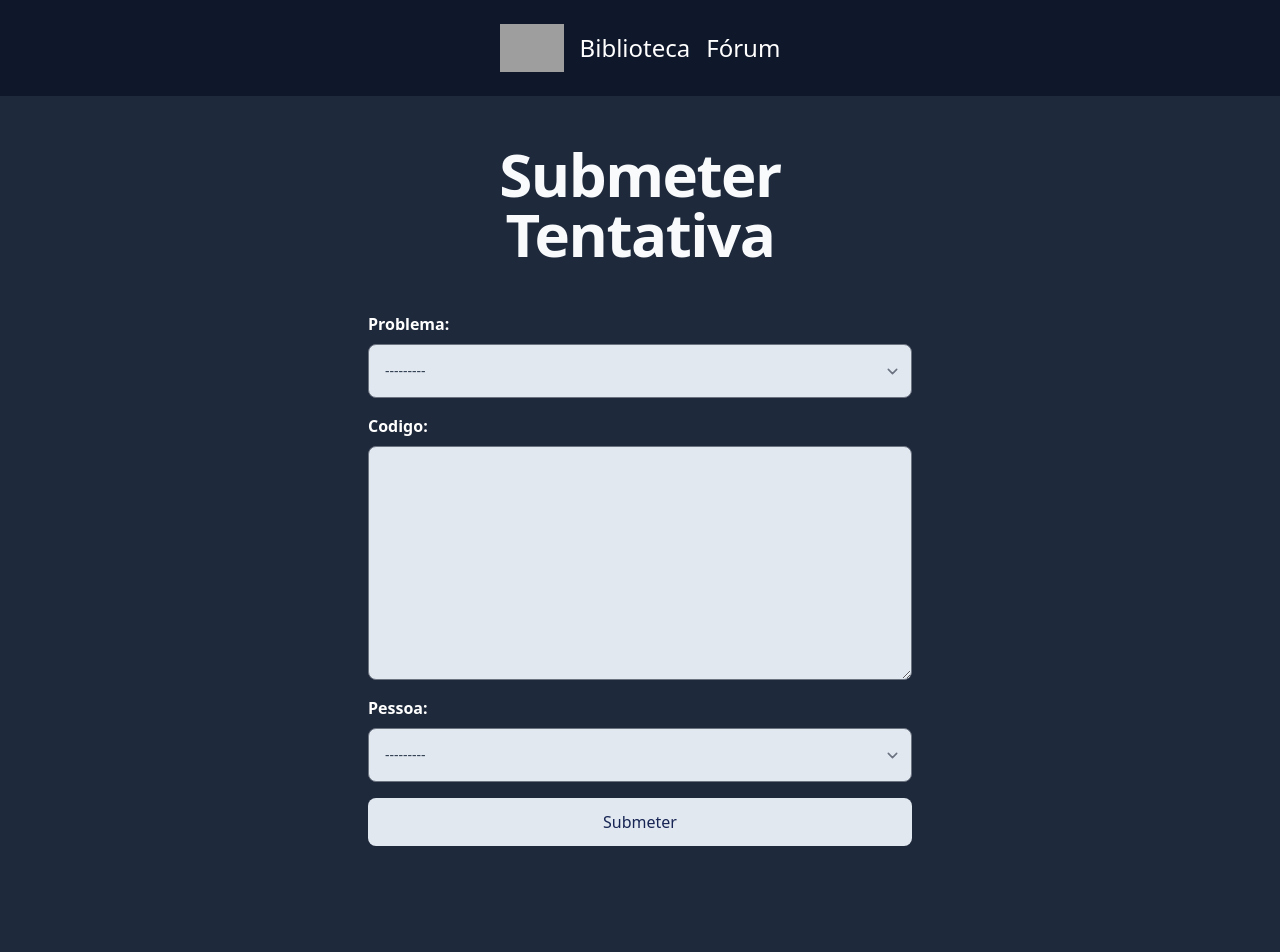
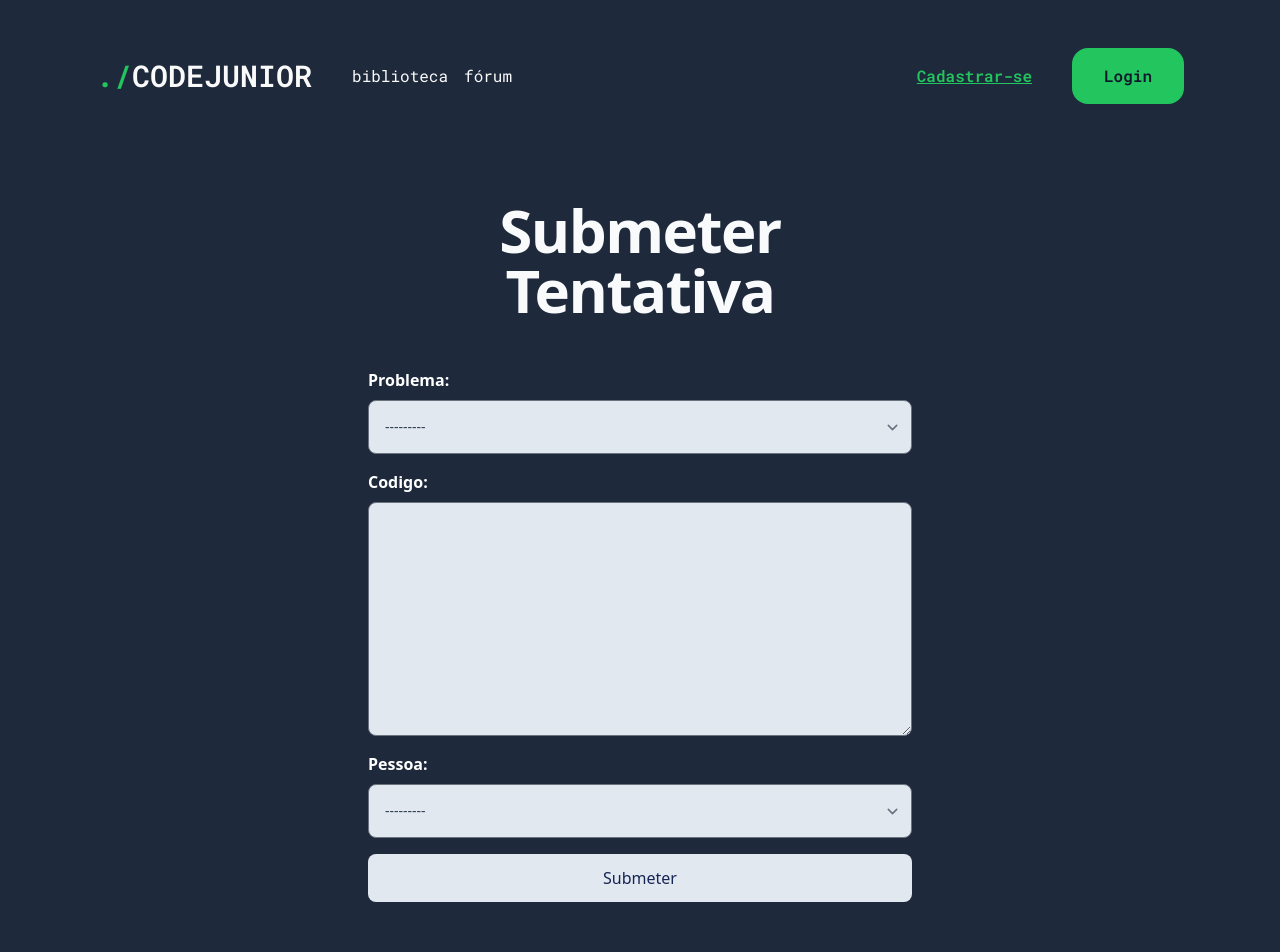
Before and after one commit to freitasanderson1/CodeJunior, a Django app: page /codejunior/tentativa/ in a window 1280 px wide. Before the commit the page ends 846 px from the top, so only its background shows below. Run offline with Django 4.2, Linux system fonts and the light colour scheme; data that the repository does not hold is empty; some libraries are stand-ins or nearby versions; grey boxes are pictures that could not be loaded.

Commit message:
feat: landingpage

```diff
--- a/codeJunior/codeJunior/urls.py
+++ b/codeJunior/codeJunior/urls.py
@@ -7,8 +7,8 @@ admin.site.index_title = 'Code Junior'
 admin.site.site_url = '/codejunior/'
 
 urlpatterns = [
+    path("codejunior/", include('desafios.urls')),
     path("codejunior/admin/", admin.site.urls),
-    path("codejunior/", include('desafios.urls')),
     path("codejunior/forum/", include('forum.urls')),
     path('summernote/', include('django_summernote.urls')),
 
--- a/codeJunior/desafios/templates/base/base.html
+++ b/codeJunior/desafios/templates/base/base.html
@@ -9,10 +9,21 @@
   <link rel="preconnect" href="https://fonts.gstatic.com" crossorigin>
   <link href="https://fonts.googleapis.com/css2?family=Fira+Sans:ital,wght@0,100;0,200;0,300;0,400;0,500;0,600;0,700;0,800;0,900;1,100;1,200;1,300;1,400;1,500;1,600;1,700;1,800;1,900&family=Poppins:wght@100;300;400;700&family=Roboto+Slab:wght@100&display=swap" rel="stylesheet">
 
+
+  <link rel="preconnect" href="https://fonts.gstatic.com" crossorigin>
+  <link href="https://fonts.googleapis.com/css2?family=Roboto+Mono:wght@400;500;600&display=swap" rel="stylesheet">
+
   <script src="https://cdn.tailwindcss.com"></script>
   <link href="https://cdnjs.cloudflare.com/ajax/libs/flowbite/1.8.1/flowbite.min.css" rel="stylesheet" />
   <link rel="stylesheet" href="https://cdnjs.cloudflare.com/ajax/libs/font-awesome/6.4.2/css/all.min.css" integrity="sha512-z3gLpd7yknf1YoNbCzqRKc4qyor8gaKU1qmn+CShxbuBusANI9QpRohGBreCFkKxLhei6S9CQXFEbbKuqLg0DA==" crossorigin="anonymous" referrerpolicy="no-referrer" />
+
   {% block static_css %}{% endblock static_css %}
+
+  <style>
+    .font-instrument-sans {
+      font-family: 'Roboto Mono', monospace;
+    }
+  </style>
 
   <title>
     {% block title %}CodeJunior | App{% endblock title %}
@@ -20,22 +31,34 @@
 </head>
 <body>
 
-  <header class="bg-slate-900 flex justify-center items-center p-4">
-    <a class="" href="{% url "desafios-list" %}">
-      <img class="p-2" src="{% static 'assets/svg/CodeJunior.svg' %}" style="height: 4rem;">
-    </a>
+  <main class="bg-slate-800 ">
+    {% block header %}
+    <header class="container mx-auto py-12 px-24 font-instrument-sans flex items-center gap-10 text-zinc-50">
+      <h1 class="font-bold text-3xl"><span class="text-green-500">./</span>CODEJUNIOR</h1>
 
-    <a href="{% url "biliotecaList" %}" class="text-white text-2xl mx-2">
-      Biblioteca
-    </a>
+      <nav class="flex-1">
+        <ul class="flex items-center gap-4">
+          <li>
+            <a href="{% url "biliotecaList" %}" class="">
+              biblioteca
+            </a>
+          </li>
 
-    <a href="{% url "forum:index-Forum" %}" class="text-white text-2xl mx-2">
-      Fórum
-    </a>
-
-  </header>
-
-  <main class="bg-slate-800">
+          <li>
+            <a href="{% url "forum:index-Forum" %}" class="">
+              fórum
+            </a>
+          </li>
+        </ul>
+      </nav>
+      <div class="flex gap-2 items-center">
+        {% if not request.user.is_authenticated %}
+          <a class="underline p-4 px-8 w-full block text-center rounded-2xl shadow-green-500 text-green-500 font-bold whitespace-nowrap	" href="{% url 'cadastro' %}">Cadastrar-se</a>
+          <a class="p-4 px-8 w-full block text-center rounded-2xl bg-green-500 text-slate-900 font-bold" href="{% url 'login' %}">Login</a>
+        {% endif %}
+      </div>
+    </header>
+    {% endblock header %}
     {% block content %}{% endblock content %}
   </main>
 
--- a/codeJunior/desafios/urls.py
+++ b/codeJunior/desafios/urls.py
@@ -1,7 +1,7 @@
 from django.urls import path
 from desafios.views import TrilhaDetailView
 
-from desafios.views import SubmissaoCreateView, DesafiosResolvidosListView, DesafiosListView, DesafiosDetailView, SubmissaoCreateViewSet
+from desafios.views import SubmissaoCreateView, DesafiosResolvidosListView, DesafiosListView, DesafiosDetailView, SubmissaoCreateViewSet, IndexTemplateView
 
 from desafios.views import QuizTentativaDetailView, RespostaOpcaoQuizCreateView
 
@@ -10,7 +10,8 @@ from desafios.views import BibliotecaListView
 from cadastro.views import LoginView, SairView, CadastroView
 
 urlpatterns = [
-    path('', DesafiosListView.as_view(), name="desafios-list"),
+    path('', IndexTemplateView.as_view(), name="desafios-index"),
+    path('home/', DesafiosListView.as_view(), name="desafios-list"),
     path('desafio/<int:pk>', DesafiosDetailView.as_view(), name="desafios-detail"),
     path('tentativa/', SubmissaoCreateView.as_view(), name='submeterTentativa'),
     path('resultado/', DesafiosResolvidosListView.as_view(), name='desafioResolvido'),
--- /dev/null
+++ b/codeJunior/desafios/views/IndexTemplateView.py
@@ -0,0 +1,5 @@
+from django.views.generic import TemplateView
+
+
+class IndexTemplateView(TemplateView):
+  template_name = "indexTemplateView.html"
--- a/codeJunior/desafios/views/__init__.py
+++ b/codeJunior/desafios/views/__init__.py
@@ -2,6 +2,7 @@ from desafios.views.SubmissaoCreateView import SubmissaoCreateView
 from desafios.views.DesafiosResolvidosListView import DesafiosResolvidosListView
 from desafios.views.DesafiosListView import DesafiosListView
 from desafios.views.DesafiosDetailView import DesafiosDetailView
+from desafios.views.IndexTemplateView import IndexTemplateView
 
 # Quiz
 from desafios.views.quiz.QuizTentativaDetailView import QuizTentativaDetailView
```
Also changed, not shown: codeJunior/codeJunior/static/problemasProgramacao/geral.css (+14 -1 lines), codeJunior/desafios/templates/indexTemplateView.html (added, +37 -0 lines), codeJunior/static-global/assets/img/preview.png (added).
